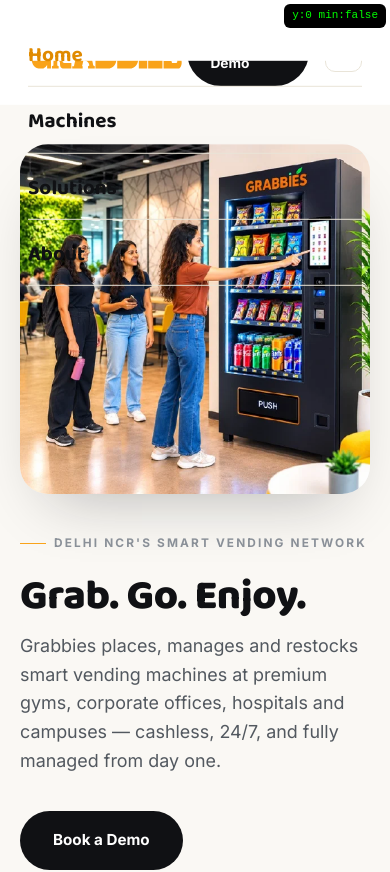
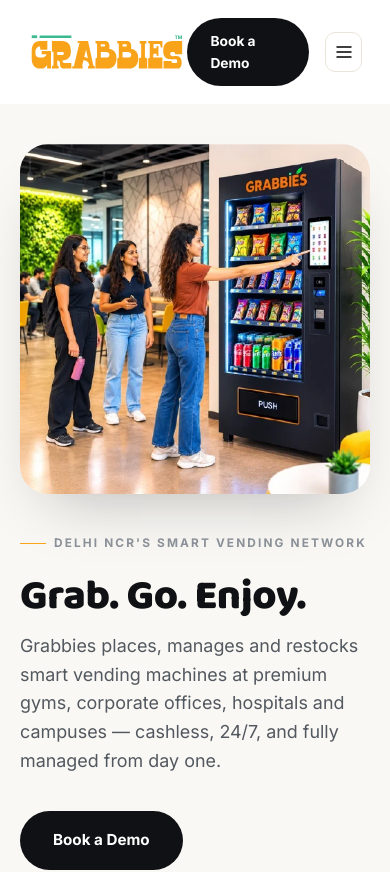
Before and after one commit to bhavikgrabbies/grabbies__website, a React (Vite) app: page / in a window 390 px wide. Shown: the top 872 px of the page. Built offline with nearby package versions, Linux system fonts and the light colour scheme.

Commit message:
Fix broken mobile nav menu: backdrop-filter on header was creating a CSS containing block that collapsed the fixed-position nav overlay into a tiny box

```diff
--- a/src/components/Header.css
+++ b/src/components/Header.css
@@ -2,21 +2,31 @@
   position: absolute; top: 0; left: 0; width: 1px; height: 1px;
   pointer-events: none; opacity: 0;
 }
-.header-debug {
-  position: fixed; top: 4px; right: 4px; z-index: 999;
-  background: #000; color: #0f0; font-family: monospace; font-size: 11px;
-  padding: 3px 8px; border-radius: 6px; pointer-events: none;
-}
 .header-spacer { transition: height .25s ease; }
 .site-header {
   position: fixed; top: 0; left: 0; right: 0; z-index: 100;
+  border-bottom: 1px solid transparent;
+  transition: border-color .3s ease;
+}
+/*
+  The frosted-glass background lives on a ::before pseudo-element rather
+  than directly on .site-header. backdrop-filter (like transform/filter)
+  creates a new CSS "containing block" for any position:fixed descendant —
+  since .nav-links is fixed-positioned on mobile, having backdrop-filter on
+  its ancestor .site-header was positioning it relative to the small header
+  box instead of the full screen, collapsing the mobile menu into a tiny
+  broken overlay. A ::before is a sibling layer, not an ancestor of the
+  header's real children, so it sidesteps the problem entirely.
+*/
+.site-header::before {
+  content: ""; position: absolute; inset: 0; z-index: -1;
   background: rgba(255,255,255,0.7);
   backdrop-filter: blur(16px);
   -webkit-backdrop-filter: blur(16px);
-  border-bottom: 1px solid transparent;
-  transition: border-color .3s ease, background .3s ease;
+  transition: background .3s ease;
 }
-.site-header.scrolled { border-bottom-color: var(--line); background: rgba(255,255,255,0.92); }
+.site-header.scrolled { border-bottom-color: var(--line); }
+.site-header.scrolled::before { background: rgba(255,255,255,0.92); }
 .header-inner {
   display: flex; align-items: center; justify-content: space-between;
   padding: 18px 28px; max-width: var(--container); margin: 0 auto;
--- a/src/components/Header.tsx
+++ b/src/components/Header.tsx
@@ -20,7 +20,6 @@
   const [expanded, setExpanded] = useState(false);
   const [open, setOpen] = useState(false);
   const [headerHeight, setHeaderHeight] = useState(110);
-  const [debugScrollY, setDebugScrollY] = useState(0);
   const sentinelRef = useRef<HTMLDivElement>(null);
   const headerRef = useRef<HTMLElement>(null);
   const location = useLocation();
@@ -37,7 +36,6 @@
 
     const onScroll = () => {
       const y = window.scrollY || document.documentElement.scrollTop || 0;
-      setDebugScrollY(y);
       applyPast(y > MINIMIZE_AT);
     };
     window.addEventListener('scroll', onScroll, { passive: true });
@@ -120,8 +118,6 @@
             </button>
           </div>
         </div>
-        {/* TEMPORARY debug readout — remove once the fix is confirmed working. */}
-        <div className="header-debug">y:{Math.round(debugScrollY)} min:{String(minimized)}</div>
       </header>
       <div className="header-spacer" style={{ height: headerHeight }} aria-hidden="true" />
     </>
```
